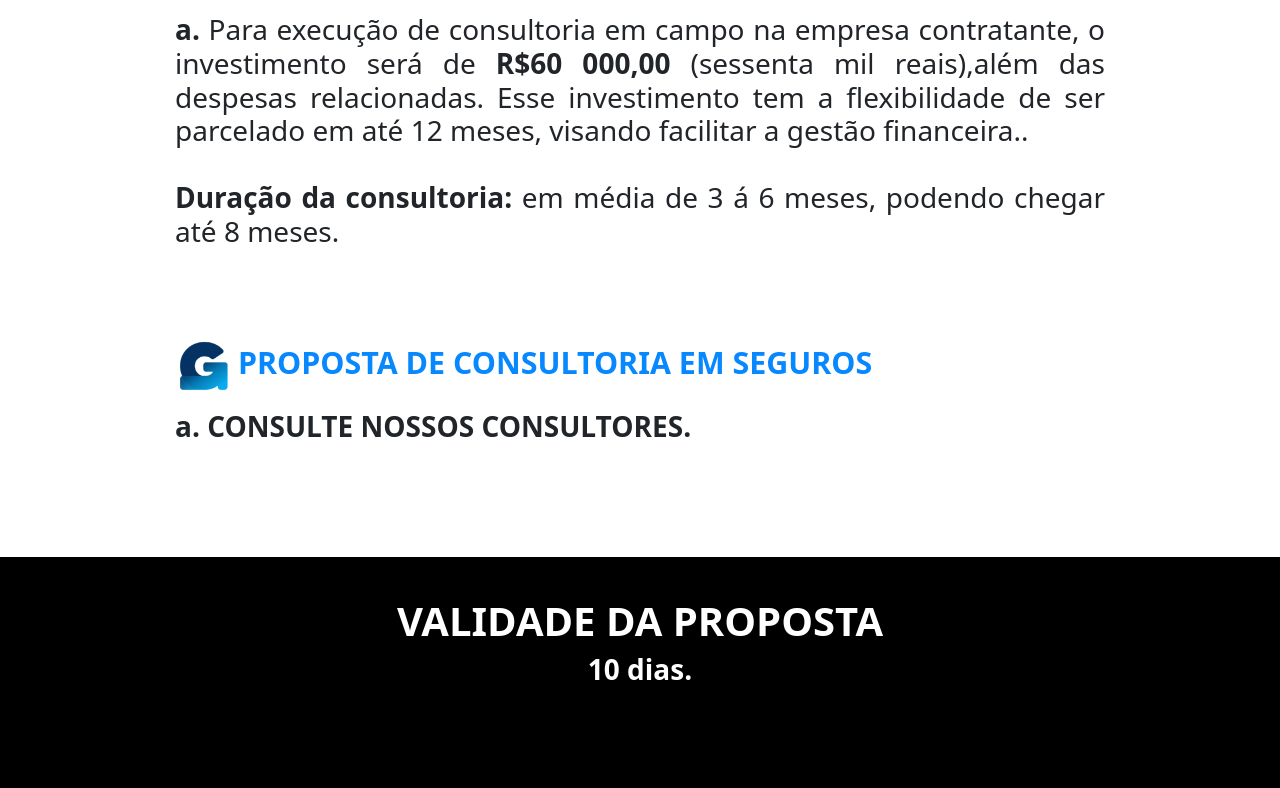
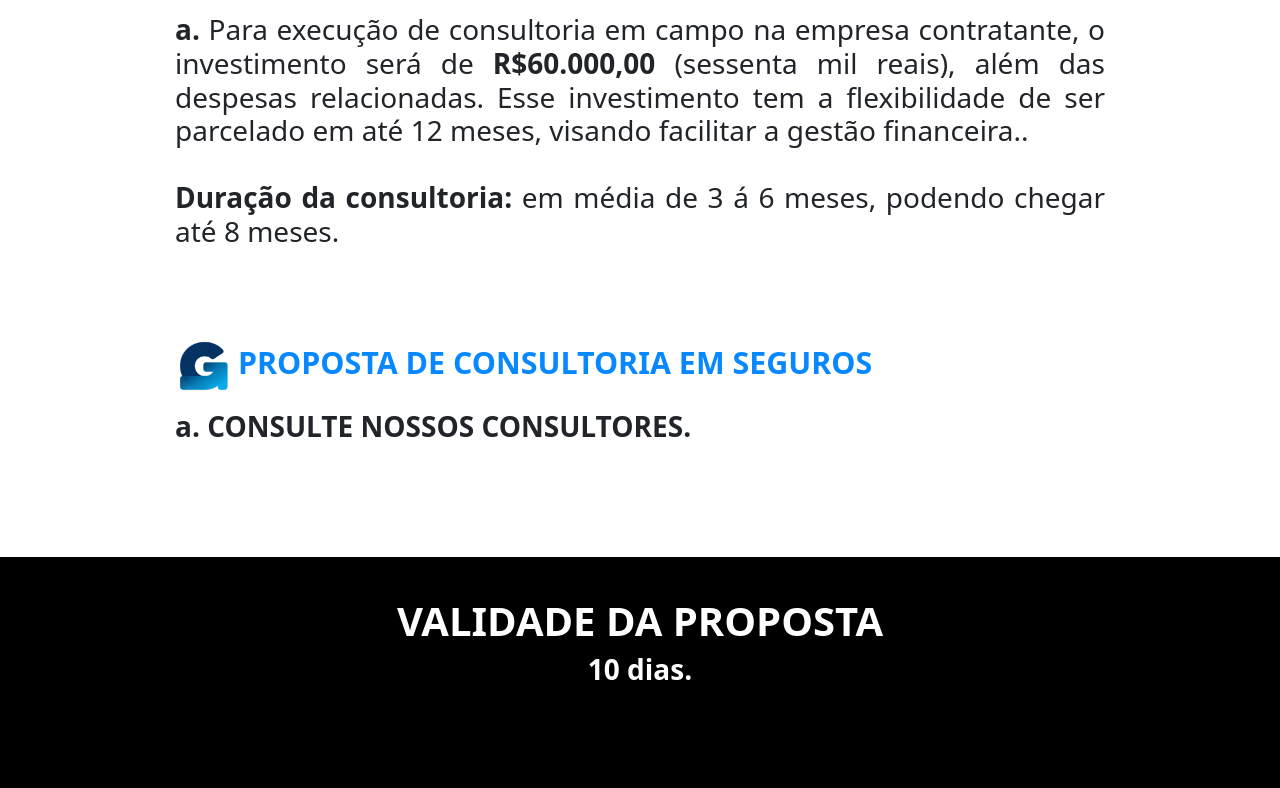
Before and after one commit to grupoinovesrv/propostaGrupo-JL, a plain HTML site: page index.html in a window 1280 px wide. Shown: the part 7757-8545 px from the top of the page. Drawn offline with nearby package versions, Linux system fonts and the light colour scheme.

Commit message:
atualização

```diff
--- a/index.html
+++ b/index.html
@@ -321,7 +321,7 @@
                 <h3 class="text-justify mt-3 mb-3 "><span class="font-weight-bold">a.</span> Para execução de
                     consultoria em campo na empresa contratante, o investimento será de<span
                         class="font-weight-bold">
-                        R$60 000,00</span> (sessenta mil reais),além das despesas relacionadas. Esse investimento tem a flexibilidade de ser parcelado em até 12 meses, visando facilitar a gestão financeira.. <br><br>
+                        R$60.000,00</span> (sessenta mil reais), além das despesas relacionadas. Esse investimento tem a flexibilidade de ser parcelado em até 12 meses, visando facilitar a gestão financeira.. <br><br>
                          <span class="font-weight-bold">Duração da consultoria:</span> em média de 3 á 6 meses, podendo chegar até 8 meses. <br>
 
                 </h3><br>
```
